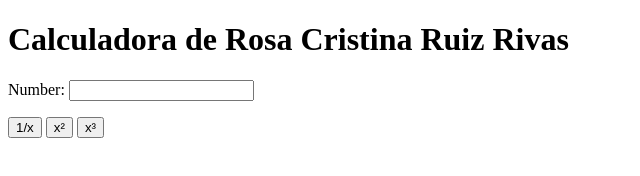
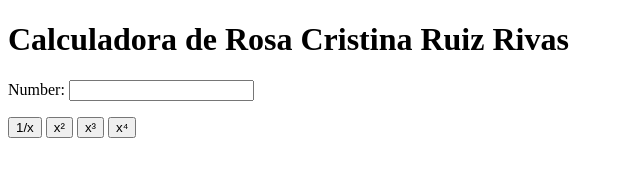
Before and after one commit to rcruiz/my_calculator_2, a plain HTML site: page index.html in a window 1280 px wide. Shown: the full height of the page, 0-640 px from the left. Drawn offline with Linux system fonts and the light colour scheme.

Commit message:
x⁴ button

```diff
--- a/index.html
+++ b/index.html
@@ -12,6 +12,7 @@
         <button onclick="inverse()">1/x</button>
         <button onclick="square()">x²</button>
         <button onclick="cube()">x³</button>
+        <button onclick="power_4()">x⁴</button>
     </p>
     <script type="text/javascript">
       function cube() {
@@ -26,6 +27,9 @@
         var num = document.getElementById("n1");
         num.value = 1/num.value;
       }
+      function power_4(){
+        var num = document.getElementById("n1");
+        num.value = Math.pow(num.value, 4);
+      }
     </script>
   </body>
-</html>
```
